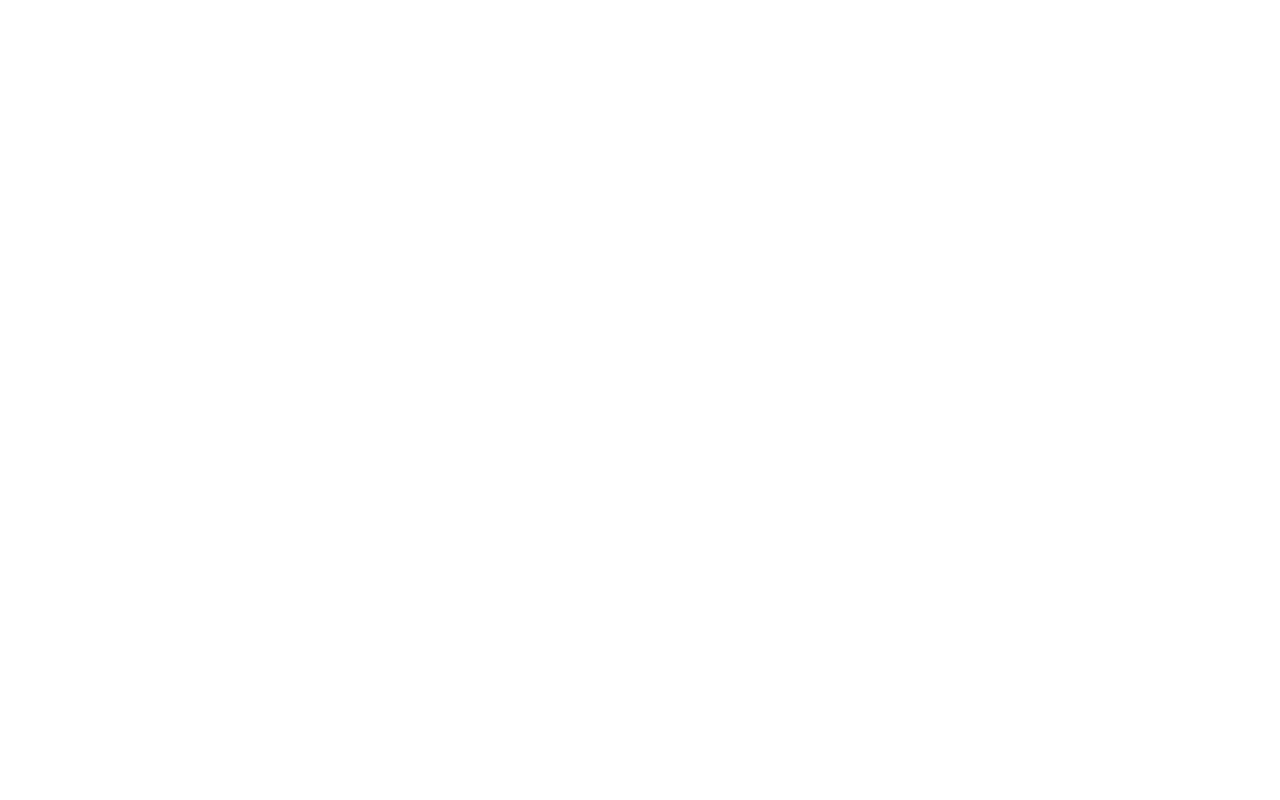
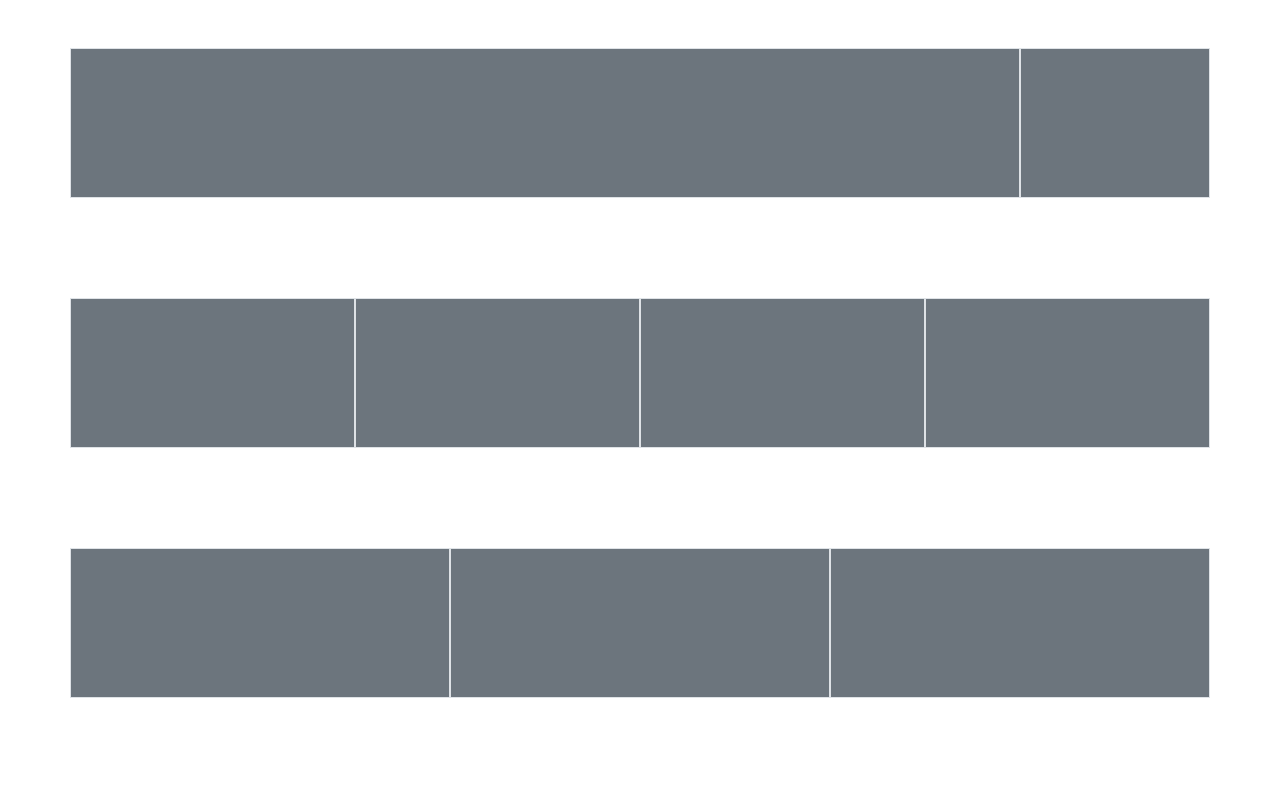
Before and after one commit to Yisusmomoa/GridBootstrap, a plain HTML site: page 11/index.html in a window 1280 px wide. Drawn offline with nearby package versions, Linux system fonts and the light colour scheme.

Commit message:
ejercicio 11 finalizado

```diff
--- a/11/index.html
+++ b/11/index.html
@@ -8,11 +8,23 @@
     integrity="sha384-1BmE4kWBq78iYhFldvKuhfTAU6auU8tT94WrHftjDbrCEXSU1oBoqyl2QvZ6jIW3" crossorigin="anonymous">
     <title>11</title>
 </head>
-<body>
+<body class="container">
 
-
-
-
+    <div class="row mt-5" style="height: 250px;">
+        <div class="col-10 border bg-secondary" style="height: 150px;"></div>
+        <div class="col-2 border bg-secondary" style="height: 150px;"></div>
+    </div>
+    <div class="row " style="height: 250px;">
+        <div class="col-3 border bg-secondary" style="height: 150px;"></div>
+        <div class="col-3 border bg-secondary" style="height: 150px;"></div>
+        <div class="col-3 border bg-secondary" style="height: 150px;"></div>
+        <div class="col-3 border bg-secondary" style="height: 150px;"></div>
+    </div>
+    <div class="row " style="height: 250px;">
+        <div class="col-4 border bg-secondary" style="height: 150px;"></div>
+        <div class="col-4 border bg-secondary" style="height: 150px;"></div>
+        <div class="col-4 border bg-secondary" style="height: 150px;"></div>
+    </div>
     <script src="https://cdn.jsdelivr.net/npm/@popperjs/core@2.10.2/dist/umd/popper.min.js"
     integrity="sha384-7+zCNj/IqJ95wo16oMtfsKbZ9ccEh31eOz1HGyDuCQ6wgnyJNSYdrPa03rtR1zdB" crossorigin="anonymous"></script>
     <script src="https://cdn.jsdelivr.net/npm/bootstrap@5.1.3/dist/js/bootstrap.min.js"
```
